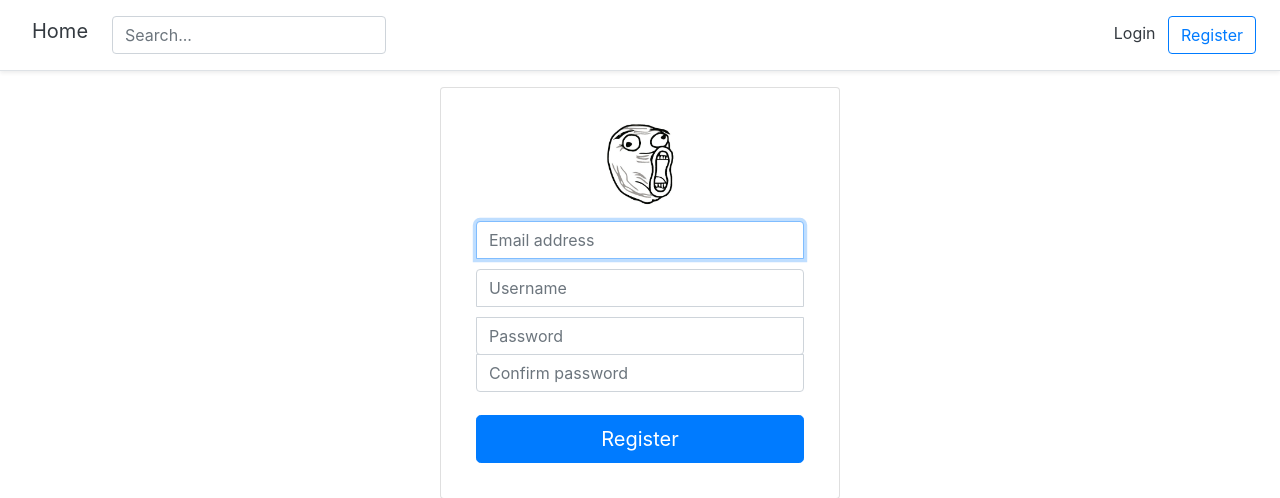
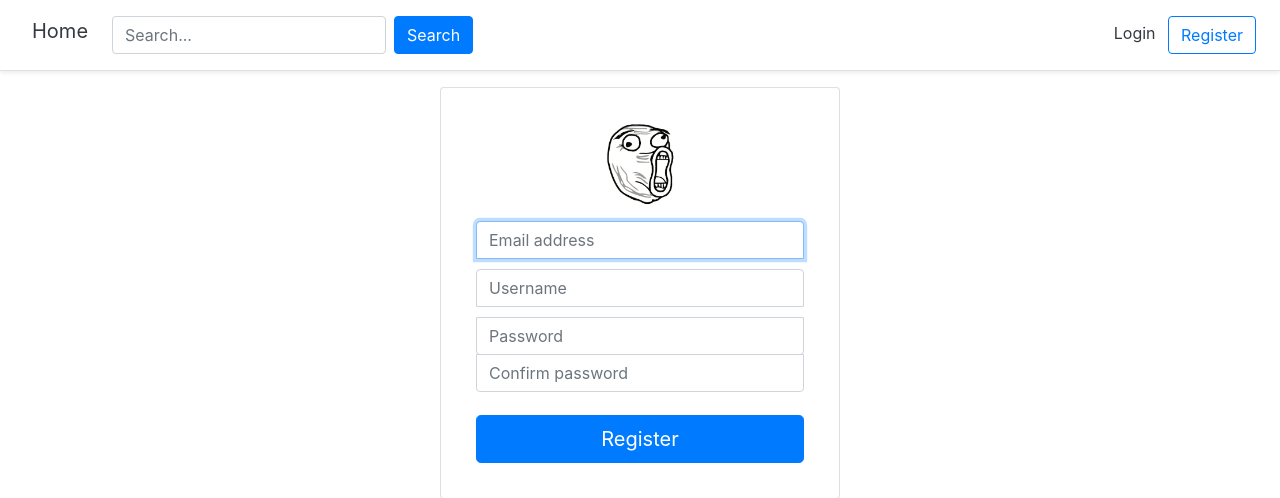
Before and after one commit to soumyajit-ojha/LOL_Chat, a Django app: page /register-user/ in a window 1280 px wide. Shown: the top 498 px of the page. Run offline with Django 4.2, Linux system fonts and the light colour scheme; some libraries are stand-ins or nearby versions.

Commit message:
search field modified..

```diff
--- a/frontend/templates/base.html
+++ b/frontend/templates/base.html
@@ -25,8 +25,9 @@
             <h5 class="mr-3 font-weight-normal justify-content-start">
                 <a class="p-2 text-dark" href="{% url 'home' %}">Home</a>
             </h5>
-            <form class="search-bar justify-content-start" onsubmit="return executeQuery();">
+            <form class="search-bar justify-content-start d-flex" action="{% url 'account_search' %}" method="get" onsubmit="return executeQuery();">
                 <input type="text" class="form-control" name="q" id="id_q_large" placeholder="Search...">
+                <button type="submit" class="btn btn-primary ml-2">Search</button>
             </form>
 
             <div class="d-flex flex-row-reverse flex-grow-1">
@@ -68,7 +69,7 @@
                                     aria-expanded="false" src="{{request.user.profile_image.url}}"
                                     alt="codingwithmitch logo" width="40" height="40">
                                 <div class="dropdown-menu" aria-labelledby="id_profile_links">
-                                    <a class="dropdown-item" href="#">Account</a>
+                                    <a class="dropdown-item" href="{% url 'account' request.user.id %}">Account</a>
                                     <a class="dropdown-item" href="{% url 'logout' %}">Logout</a>
                                 </div>
                             </div>
@@ -89,8 +90,9 @@
             <h5 class="font-weight-normal">
                 <a class="p-2 text-dark" href="#">Home</a>
             </h5>
-            <form class="search-bar justify-content-start" onsubmit="return executeQuery();">
+            <form class="search-bar justify-content-start d-flex" action="{% url 'account_search' %}" method="get" onsubmit="return executeQuery();">
                 <input type="text" class="form-control" name="q" id="id_q_small" placeholder="Search...">
+                <button type="submit" class="btn btn-primary ml-2">Search</button>
             </form>
             <div class="d-flex flex-row-reverse flex-grow-1">
                 <nav class="">
@@ -103,7 +105,7 @@
                                     aria-expanded="false" src="{{request.user.profile_image.url}}"
                                     alt="codingwithmitch logo" width="40" height="40">
                                 <div class="dropdown-menu" aria-labelledby="id_profile_links">
-                                    <a class="dropdown-item" href="#">Account</a>
+                                    <a class="dropdown-item" href="{% url 'account' request.user.id %}">Account</a>
                                     <a class="dropdown-item" href="{% url 'logout' %}">Logout</a>
                                 </div>
                             </div>
```
